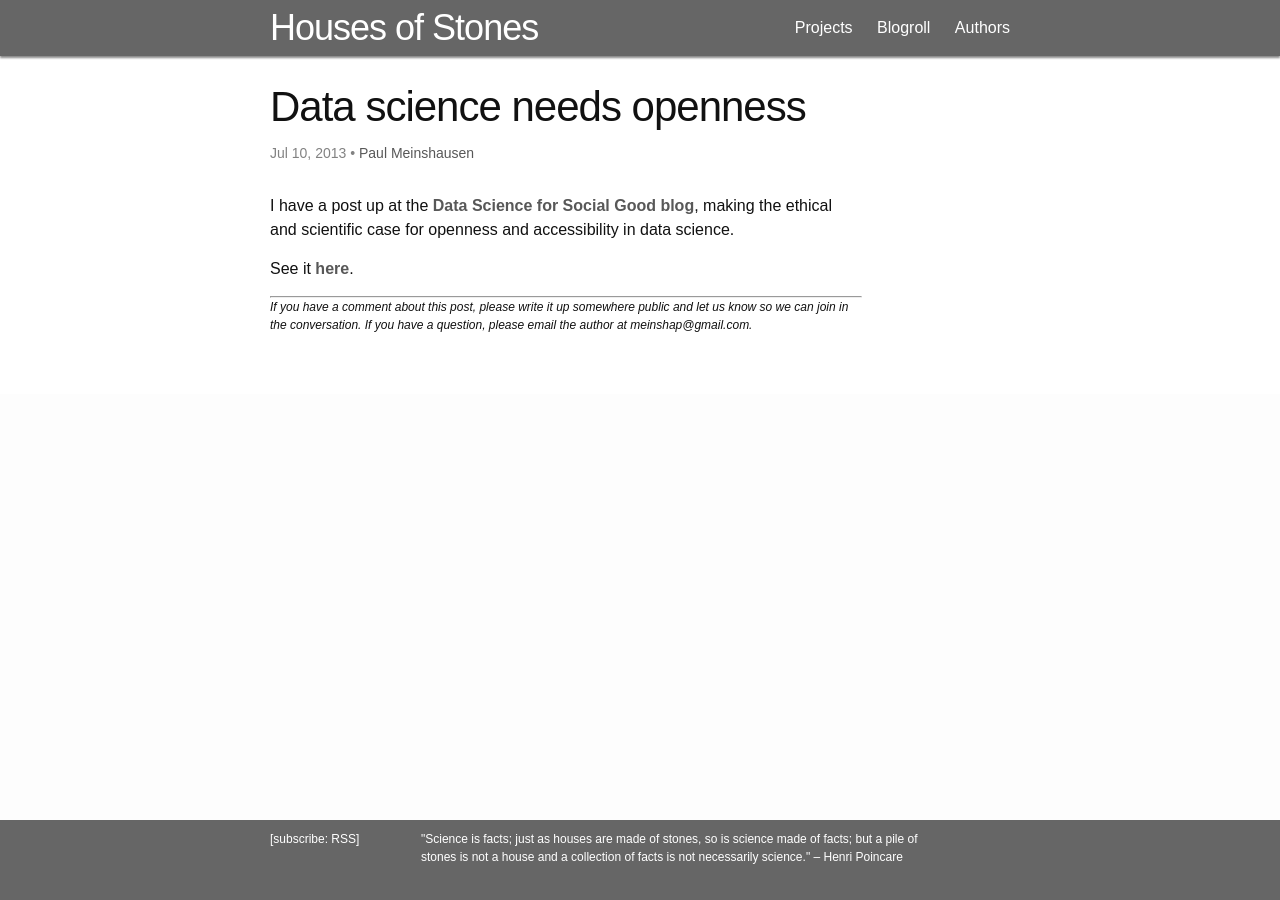
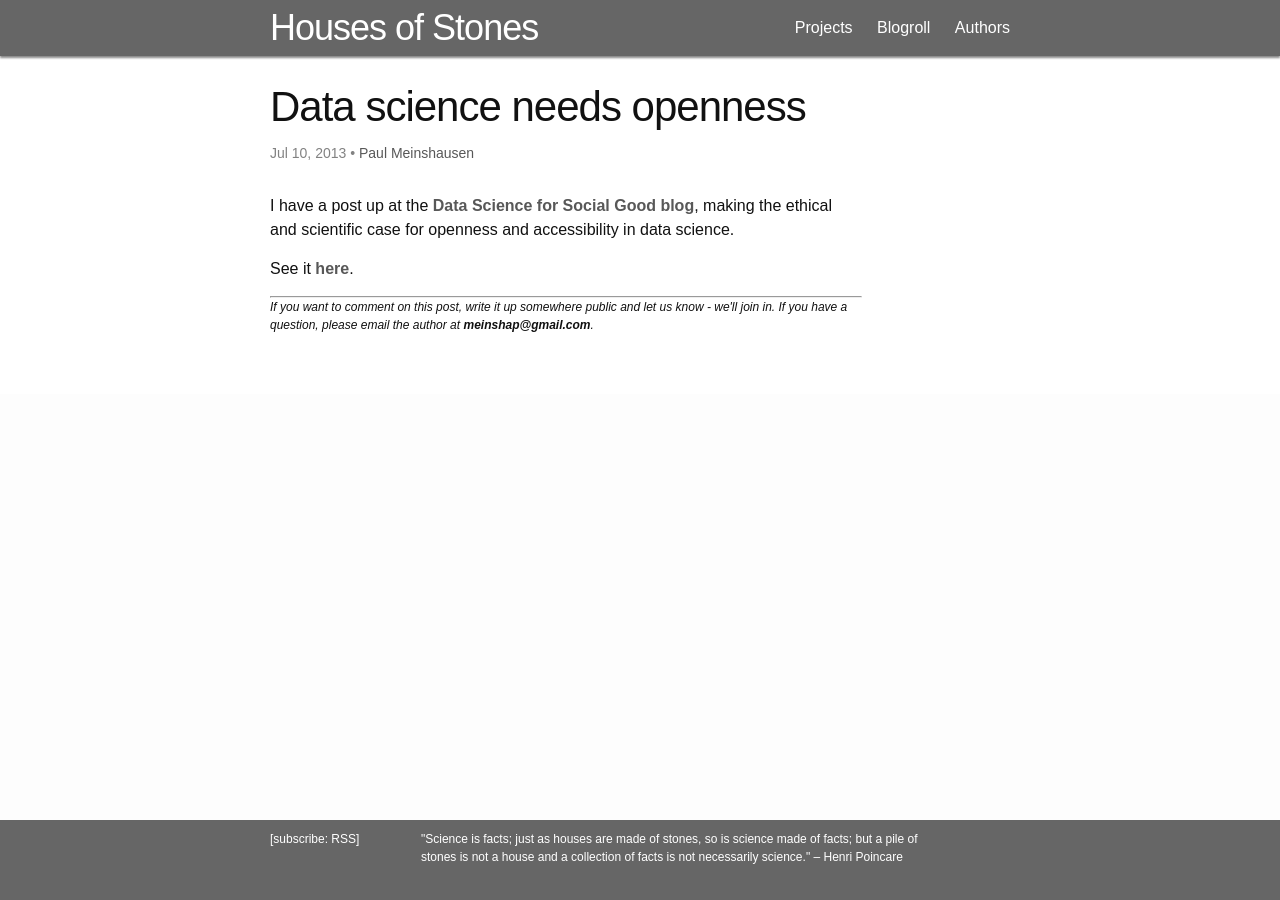
Before and after one commit to housesofstones/housesofstones.github.io, a Jekyll site: the page built from _posts/2013-07-10-data-science-needs-openness.md, in a window 1280 px wide. Built offline with Jekyll 4.4.1, drawn with Linux system fonts in a browser that asks for light colours; nearby versions of some CDN libraries.

Commit message:
Update post.html

```diff
--- a/_layouts/post.html
+++ b/_layouts/post.html
@@ -12,8 +12,8 @@ layout: default
   <article class="post-content">
     {{ content }}
     <hr>
-    <p style="font-size:12px;"><em>If you have a comment about this post, please write it up somewhere public and let us know so we can join in the conversation.
-      If you have a question, please email the author at {{ author.email }}.</em></p>
+    <p style="font-size:12px;"><em>If you want to comment on this post, write it up somewhere public and let us know - we'll join in.
+      If you have a question, please email the author at <strong>{{ author.email }}</strong>.</em></p>
   </article>
 
 </div>
```
